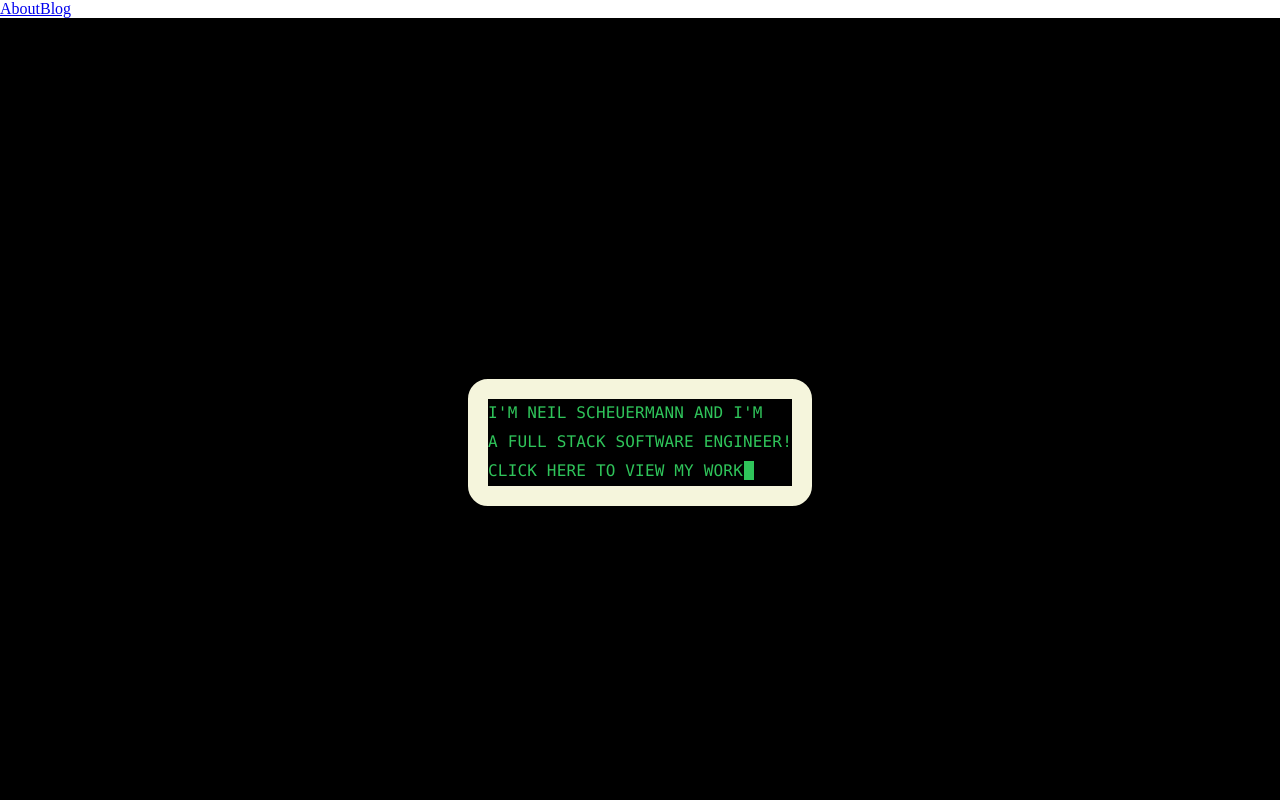
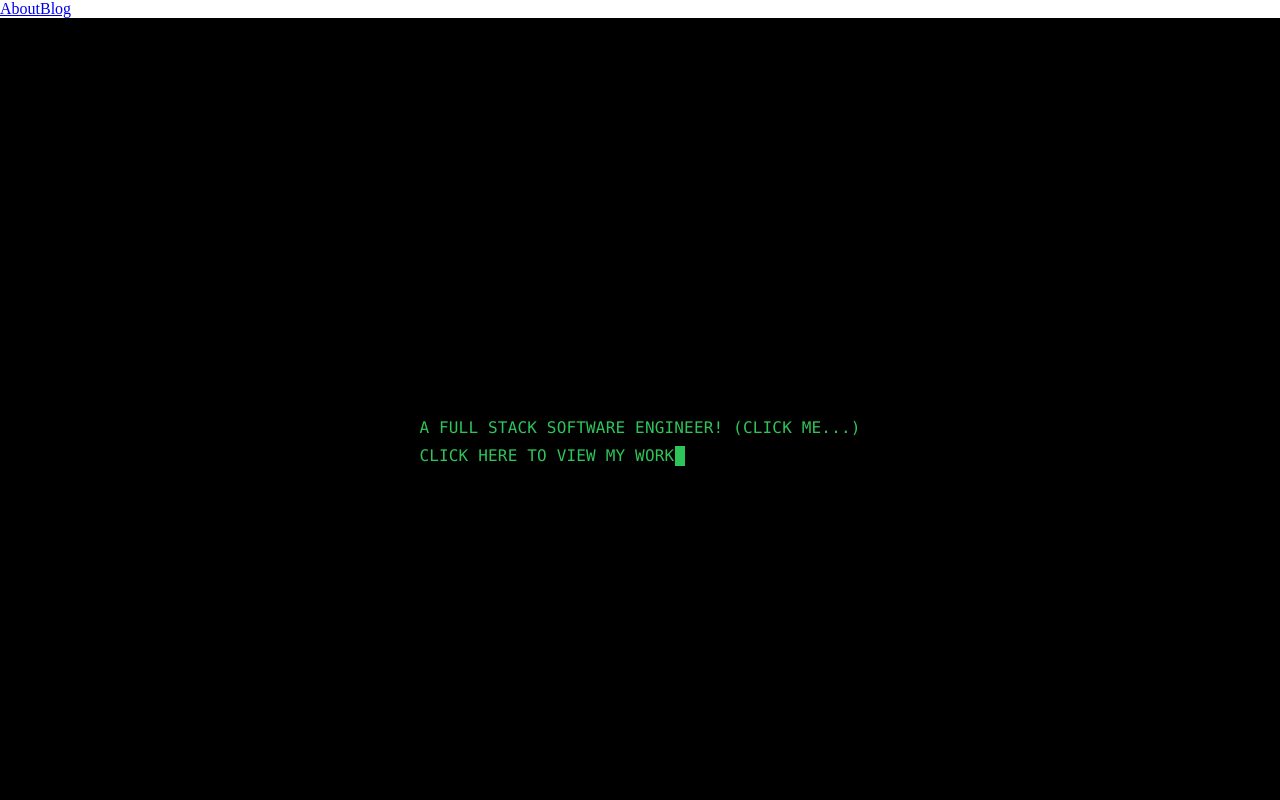
Before and after one commit to neilscheuermann/neil-scheuermann, a Gatsby site: page / in a window 1280 px wide. Shown: the top 800 px of the page. Built offline with nearby package versions, Linux system fonts and the light colour scheme; Gatsby itself is replaced by a stand-in of ours.

Commit message:
Base homepage layout.

```diff
--- a/src/pages/blog/fun-tidbits.js
+++ b/src/pages/blog/fun-tidbits.js
@@ -57,6 +57,10 @@ const FunTidbits = () => (
             <strong>command + shift + a</strong> to type the same command for
             each open pane.
           </LI>
+          <LI>
+            <strong>command + option + w</strong> to close all panes in that
+            tab.
+          </LI>
         </UL>
       </div>
     </Content>
--- a/src/pages/index.js
+++ b/src/pages/index.js
@@ -1,4 +1,4 @@
-import React, { Fragment } from "react"
+import React, { Fragment, useEffect, useRef, useState } from "react"
 import styled from "styled-components"
 import { Link } from "gatsby"
 import { Helmet } from "react-helmet"
@@ -16,10 +16,7 @@ const Home = styled.div`
   align-items: center;
 `
 
-const HomeBody = styled.div`
-  border: beige solid 20px;
-  border-radius: 20px;
-`
+const HomeBody = styled.div``
 
 const HomeText = styled.p`
   font-family: ${MONOSPACE_FONT};
@@ -55,7 +52,28 @@ const Contact = styled.div`
   background-color: #616161;
 `
 
-const IndexPage = () => (
+const IndexPage = () => {
+  const [line1Text, setLine1Text] = useState("")
+  useEffect(() => {
+    const interval = setInterval(() => {
+      if (line1Text.length !== line1.current.textContent.length) {
+        line1.current.textContent = line1Text[line1.current.textContent.length]
+      }
+    }, 500)
+
+    return () => clearInterval(interval)
+  })
+
+  const initialLine1Text = `I'm Neil Scheuermann and I'm`
+  const line1 = useRef(null)
+  console.dir(line1)
+
+  const onButtonClick = () => {
+    // `current` points to the mounted text input element
+    console.log("POOP")
+  }
+
+  return (
     <Fragment>
       <Helmet>
         <meta charSet="utf-8" />
@@ -90,8 +108,10 @@ const IndexPage = () => (
       {/* -- HOME -- */}
       <Home>
         <HomeBody>
-        <HomeText>I'm Neil Scheuermann and I'm</HomeText>
-        <HomeText>a full stack software engineer!</HomeText>
+          <HomeText ref={line1}>{line1Text}</HomeText>
+          <HomeText onClick={onButtonClick}>
+            a full stack software engineer! (CLICK ME...)
+          </HomeText>
           <FinalLine>
             <HomeText>Click here to view my work</HomeText>
             <HomeCursor />
@@ -116,5 +136,6 @@ const IndexPage = () => (
       </Contact>
     </Fragment>
   )
+}
 
 export default IndexPage
```
Lines whose indentation alone changed are shown as unchanged.
